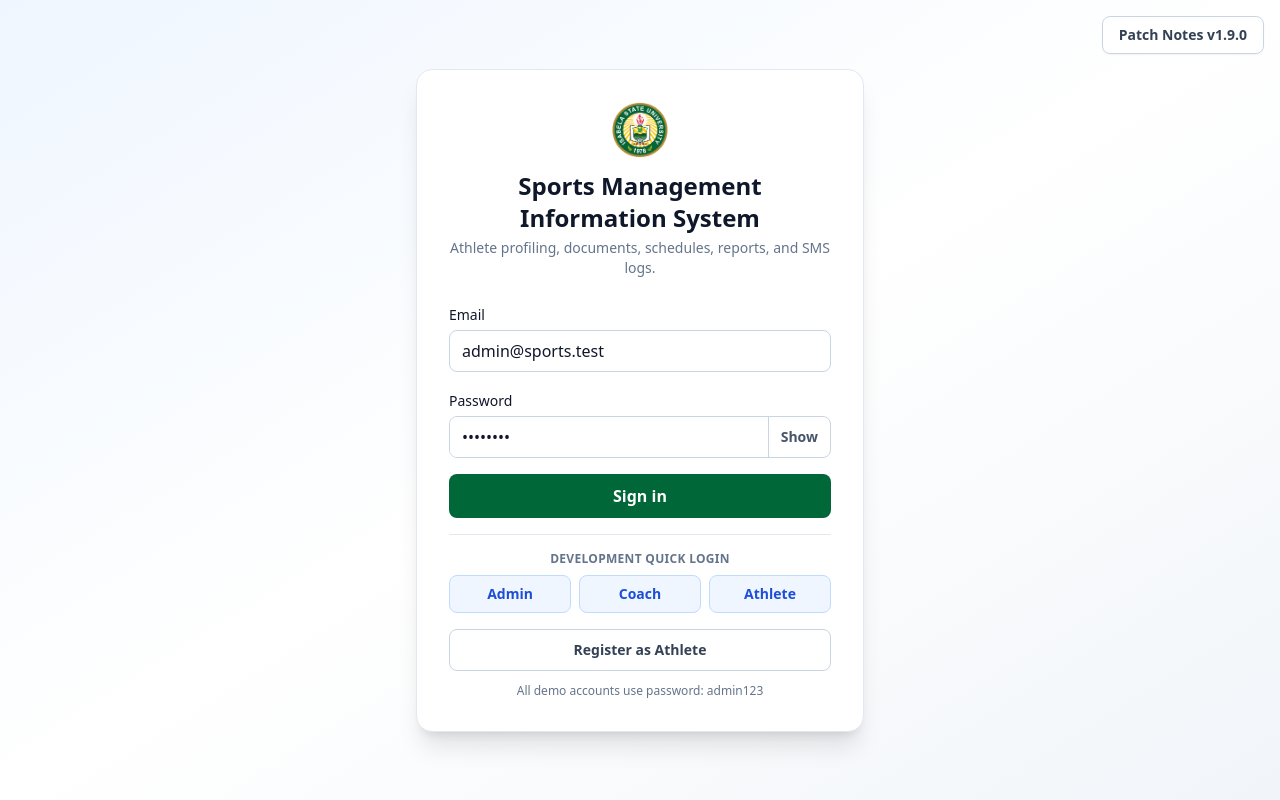
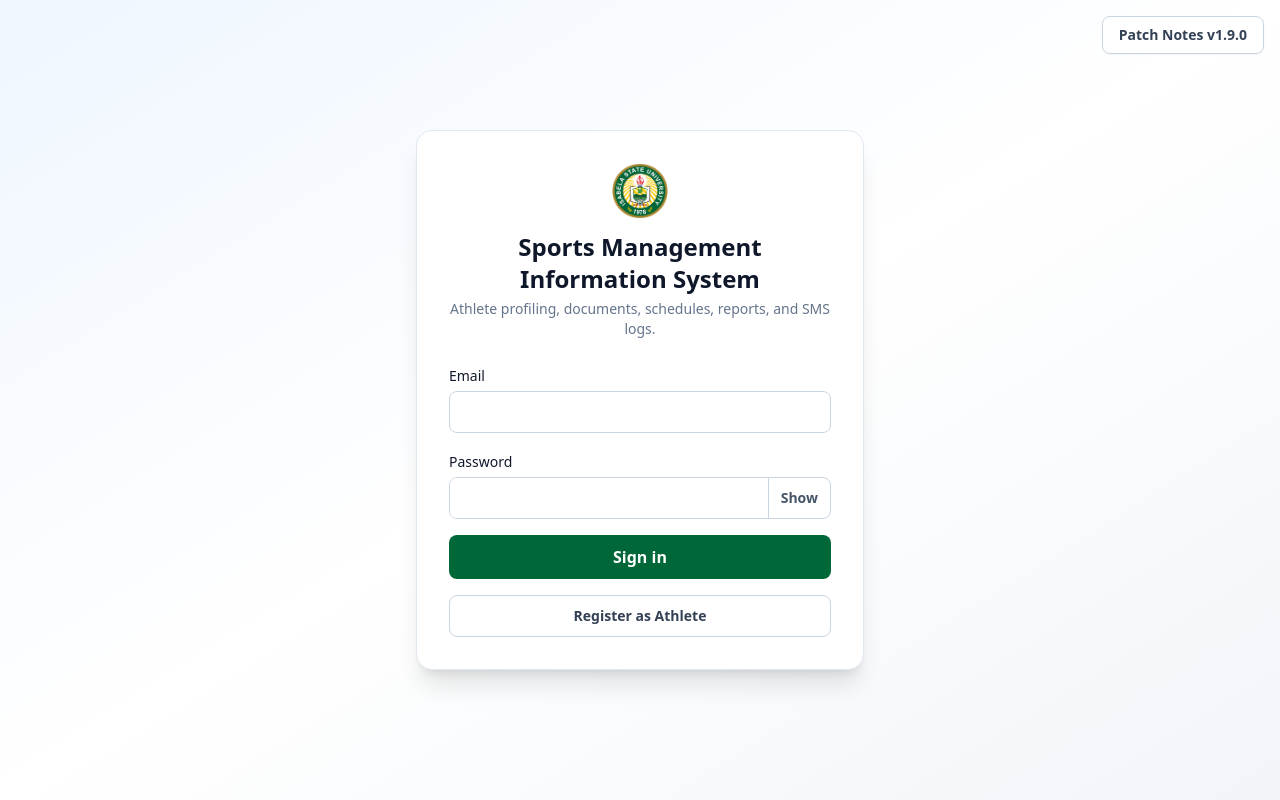
Before and after one commit to mx-dln/sport-management, a PHP site: page /login.php in a window 1280 px wide. Run offline with PHP 8.4, Linux system fonts and the light colour scheme; some libraries are stand-ins or nearby versions.

Commit message:
Remove development quick login

```diff
--- a/public/login.php
+++ b/public/login.php
@@ -21,45 +21,22 @@ require __DIR__ . '/../app/includes/header.php';
             <p class="mt-1 text-sm text-slate-500">Athlete profiling, documents, schedules, reports, and SMS logs.</p>
         </div>
         <?php require __DIR__ . '/../app/includes/alerts.php'; ?>
-        <?php
-        $devLogins = [
-            ['label' => 'Admin', 'email' => 'admin@sports.test', 'password' => 'admin123'],
-            ['label' => 'Coach', 'email' => 'coach@sports.test', 'password' => 'admin123'],
-            ['label' => 'Athlete', 'email' => 'athlete@sports.test', 'password' => 'admin123'],
-        ];
-        ?>
         <form method="post" class="space-y-4" data-validate>
             <label class="block">
                 <span class="text-sm font-medium">Email</span>
-                <input id="login-email" class="mt-1 w-full rounded-lg border border-slate-300 px-3 py-2 focus:border-blue-500 focus:outline-none" type="email" name="email" required value="admin@sports.test">
+                <input id="login-email" class="mt-1 w-full rounded-lg border border-slate-300 px-3 py-2 focus:border-blue-500 focus:outline-none" type="email" name="email" required>
             </label>
             <label class="block">
                 <span class="text-sm font-medium">Password</span>
                 <div class="mt-1 flex overflow-hidden rounded-lg border border-slate-300 focus-within:border-blue-500">
-                    <input id="login-password" class="w-full border-0 px-3 py-2 focus:outline-none" type="password" name="password" required value="admin123" data-password-field>
+                    <input id="login-password" class="w-full border-0 px-3 py-2 focus:outline-none" type="password" name="password" required data-password-field>
                     <button class="border-l border-slate-300 px-3 text-sm font-semibold text-slate-600 hover:bg-slate-50" type="button" data-password-toggle>Show</button>
                 </div>
             </label>
             <button class="w-full rounded-lg px-4 py-2.5 font-semibold text-white" style="background: var(--theme-color);">Sign in</button>
-            <div class="border-t border-slate-200 pt-4">
-                <p class="mb-2 text-center text-xs font-semibold uppercase tracking-wide text-slate-500">Development quick login</p>
-                <div class="grid gap-2 sm:grid-cols-3">
-                    <?php foreach ($devLogins as $login): ?>
-                        <button
-                            type="button"
-                            class="dev-login rounded-lg border border-blue-200 bg-blue-50 px-3 py-2 text-sm font-semibold text-blue-700 hover:bg-blue-100"
-                            data-email="<?= e($login['email']) ?>"
-                            data-password="<?= e($login['password']) ?>"
-                        >
-                            <?= e($login['label']) ?>
-                        </button>
-                    <?php endforeach; ?>
-                </div>
-            </div>
         </form>
         <div class="mt-4 grid gap-3">
             <a class="block rounded-lg border border-slate-300 px-4 py-2.5 text-center text-sm font-semibold text-slate-700 hover:bg-slate-50" href="<?= e(app_url('register.php')) ?>">Register as Athlete</a>
-            <p class="text-center text-xs text-slate-500">All demo accounts use password: admin123</p>
         </div>
     </section>
 </main>
@@ -189,7 +166,6 @@ require __DIR__ . '/../app/includes/header.php';
                         <h3 class="font-black text-slate-950">v1.0.0 - Registration and Core Setup</h3>
                         <p class="mt-1 text-xs font-semibold uppercase tracking-wide text-slate-500">May 17, 2026</p>
                         <ul class="mt-2 list-disc space-y-1 pl-5">
-                            <li>Added development quick login for Admin, Coach, and Athlete.</li>
                             <li>Added athlete registration wizard with account, biodata, and documents steps.</li>
                             <li>Added show password toggles and registration success notification page.</li>
                             <li>Added athlete edit profile and biodata completion support.</li>
@@ -203,14 +179,6 @@ require __DIR__ . '/../app/includes/header.php';
     </div>
 </div>
 <script>
-document.querySelectorAll('.dev-login').forEach((button) => {
-    button.addEventListener('click', () => {
-        document.getElementById('login-email').value = button.dataset.email;
-        document.getElementById('login-password').value = button.dataset.password;
-        button.closest('form').requestSubmit();
-    });
-});
-
 document.querySelectorAll('[data-password-toggle]').forEach((button) => {
     button.addEventListener('click', () => {
         const field = button.parentElement.querySelector('[data-password-field]');
```
